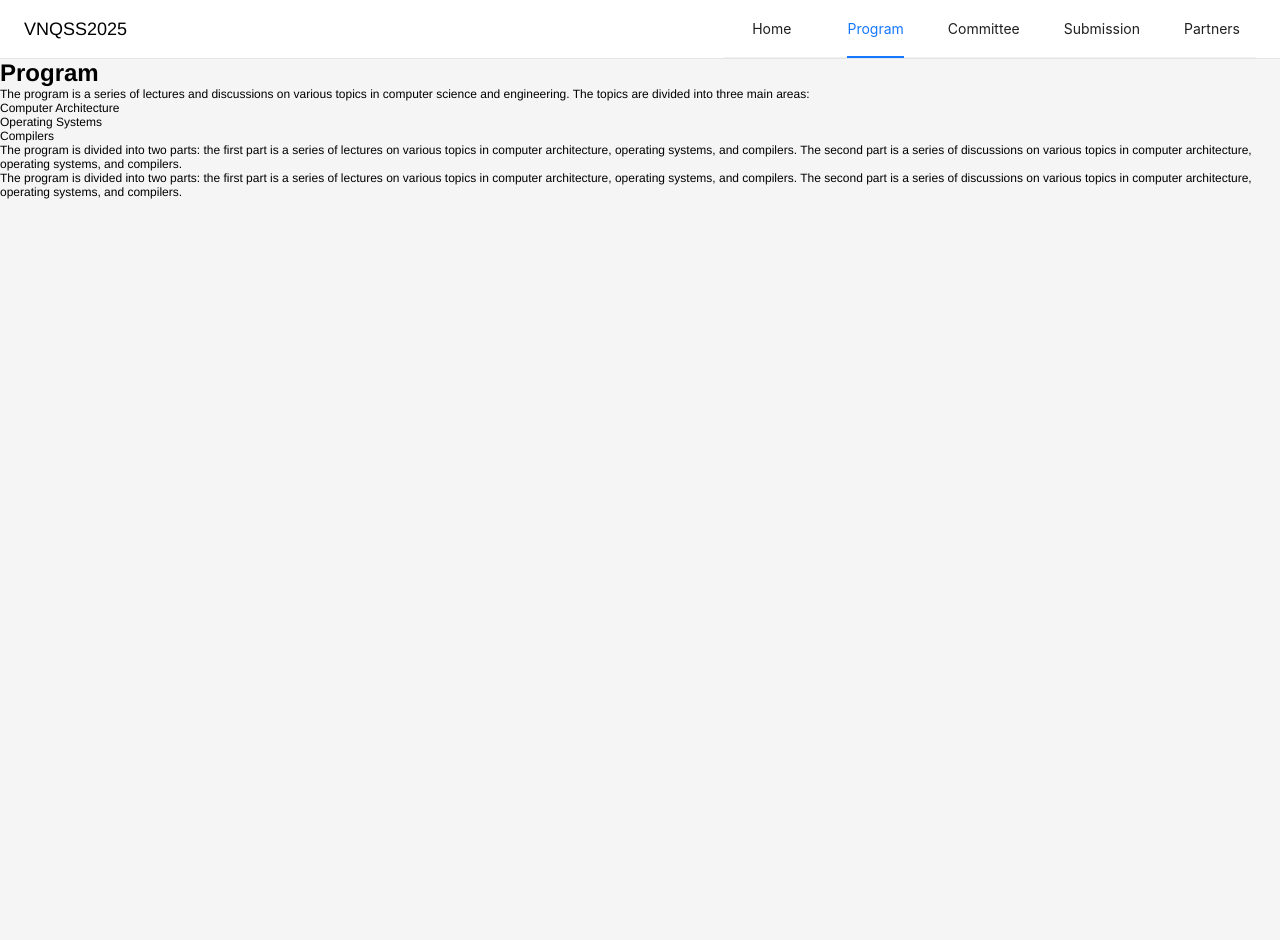
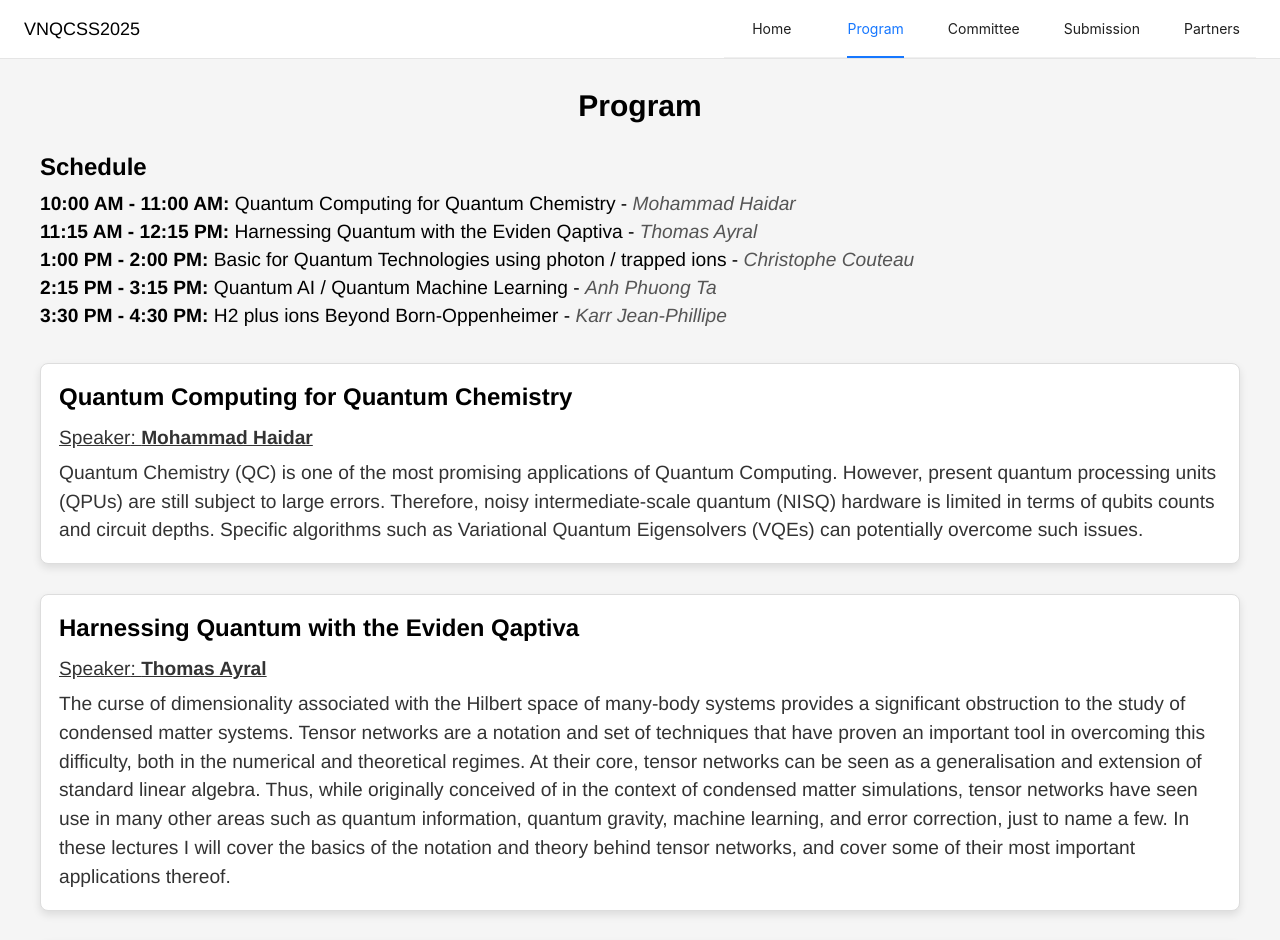
Before and after one commit to huybinhtr/react, a React (Vite) app: page /program in a window 1280 px wide. Shown: the top 940 px of the page. Before the commit the page ends 800 px from the top, so only its background shows below. Built offline with nearby package versions, Linux system fonts and the light colour scheme.

Commit message:
Update navbar, program page styles, and add package-lock.json

```diff
--- a/src/layout/navbar/index.tsx
+++ b/src/layout/navbar/index.tsx
@@ -38,7 +38,7 @@ export default function Navbar() {
 
   return (
     <div className="navbar">
-        <span className="navbarTitle">VNQSS2025</span>
+        <span className="navbarTitle">VNQCSS2025</span>
         <Menu rootClassName="navBarMenuFormat" className="navbarMenu" onClick={handleNavigate} mode="horizontal" defaultSelectedKeys={[currentPathName]} items={navbarItems} />
     </div>
   )
--- a/src/pages/Program/index.scss
+++ b/src/pages/Program/index.scss
@@ -0,0 +1,88 @@
+.program {
+    padding: 2.5rem 1rem;
+    display: flex;
+    flex-direction: column;
+    align-items: center;
+
+    .program-title {
+      text-align: center;
+      margin-bottom: 2.5rem;
+
+      h1 {
+        font-size: 2.5rem;
+        color: black;
+        font-weight: bold;
+        margin: 0;
+      }
+    }
+
+    .program-content {
+      width: 100%;
+      max-width: 1200px;
+      display: flex;
+      flex-direction: column;
+      gap: 2.5rem;
+
+      .calendar {
+        text-align: left;
+
+        h2 {
+          font-size: 2rem;
+          margin-bottom: 1rem;
+        }
+
+        ul {
+          list-style-type: none;
+          padding: 0;
+
+          li {
+            font-size: 1.6rem;
+            margin-bottom: 0.5rem;
+
+            strong {
+              font-weight: bold;
+            }
+
+            em {
+              font-style: italic;
+              color: #555;
+            }
+          }
+        }
+      }
+
+      .session {
+        display: flex;
+        flex-direction: column;
+        border: 1px solid #ddd;
+        padding: 1.5rem;
+        border-radius: 8px;
+        box-shadow: 0 4px 8px rgba(0, 0, 0, 0.1);
+        background-color: #fff;
+
+        h2 {
+          font-size: 2rem;
+          line-height: 2.5rem;
+          font-weight: 700;
+          margin-bottom: 1rem;
+        }
+
+        p {
+          margin: 0;
+          font-size: 1.6rem;
+          line-height: 1.5;
+          color: #333;
+
+          &:first-of-type {
+            font-weight: 400;
+            text-decoration: underline;
+            margin-bottom: 0.5rem;
+          }
+
+          strong {
+            font-weight: bold;
+          }
+        }
+      }
+    }
+  }
--- a/src/pages/Program/index.tsx
+++ b/src/pages/Program/index.tsx
@@ -1,25 +1,70 @@
 import "./index.scss";
 
 export default function Program() {
-  return <div className="program">
+  return (
+    <div className="program">
       <div className="program-title">
         <h1>Program</h1>
       </div>
       <div className="program-content">
+        <div className="calendar">
+          <h2>Schedule</h2>
+          <ul>
+            <li>
+              <strong>10:00 AM - 11:00 AM:</strong> Quantum Computing for Quantum Chemistry - <em>Mohammad Haidar</em>
+            </li>
+            <li>
+              <strong>11:15 AM - 12:15 PM:</strong> Harnessing Quantum with the Eviden Qaptiva - <em>Thomas Ayral</em>
+            </li>
+            <li>
+              <strong>1:00 PM - 2:00 PM:</strong> Basic for Quantum Technologies using photon / trapped ions - <em>Christophe Couteau</em>
+            </li>
+            <li>
+              <strong>2:15 PM - 3:15 PM:</strong> Quantum AI / Quantum Machine Learning - <em>Anh Phuong Ta</em>
+            </li>
+            <li>
+              <strong>3:30 PM - 4:30 PM:</strong> H2 plus ions Beyond Born-Oppenheimer - <em>Karr Jean-Phillipe</em>
+            </li>
+          </ul>
+        </div>
+        <div className="session">
+          <h2>Quantum Computing for Quantum Chemistry</h2>
+          <p><u>Speaker</u>: <strong>Mohammad Haidar</strong></p>
           <p>
-        The program is a series of lectures and discussions on various topics in computer science and engineering. The topics are divided into three main areas:
-      </p>
-      <ul>
-        <li>Computer Architecture</li>
-        <li>Operating Systems</li>
-        <li>Compilers</li>
-      </ul>
-      <p>
-        The program is divided into two parts: the first part is a series of lectures on various topics in computer architecture, operating systems, and compilers. The second part is a series of discussions on various topics in computer architecture, operating systems, and compilers.
-      </p>
-      <p>
-        The program is divided into two parts: the first part is a series of lectures on various topics in computer architecture, operating systems, and compilers. The second part is a series of discussions on various topics in computer architecture, operating systems, and compilers.
+            Quantum Chemistry (QC) is one of the most promising applications of Quantum Computing. However, present quantum processing units (QPUs) are still subject to large errors. Therefore, noisy intermediate-scale quantum (NISQ) hardware is limited in terms of qubits counts and circuit depths. Specific algorithms such as Variational Quantum Eigensolvers (VQEs) can potentially overcome such issues.
           </p>
         </div>
-  </div>;
+
+        <div className="session">
+          <h2>Harnessing Quantum with the Eviden Qaptiva</h2>
+          <p><u>Speaker</u>: <strong>Thomas Ayral</strong></p>
+          <p>
+            The curse of dimensionality associated with the Hilbert space of many-body systems provides a significant obstruction to the study of condensed matter systems. Tensor networks are a notation and set of techniques that have proven an important tool in overcoming this difficulty, both in the numerical and theoretical regimes. At their core, tensor networks can be seen as a generalisation and extension of standard linear algebra. Thus, while originally conceived of in the context of condensed matter simulations, tensor networks have seen use in many other areas such as quantum information, quantum gravity, machine learning, and error correction, just to name a few. In these lectures I will cover the basics of the notation and theory behind tensor networks, and cover some of their most important applications thereof.
+          </p>
+        </div>
+
+        <div className="session">
+          <h2>Basic for Quantum Technologies using photon / trapped ions</h2>
+          <p><u>Speaker</u>: <strong>Christophe Couteau</strong></p>
+          <p>
+            After a brief introduction to bosonic systems, I will explain how they can be used to construct error-correcting codes, known as bosonic codes. I will compare them with the more traditional multi-qubit codes. I will then present in details several examples of single-mode codes (GKP, Cat...) and figures of merit to assess their performance. The rest of the talk will be devoted to multimode codes.
+          </p>
+        </div>
+
+        <div className="session">
+          <h2>Quantum AI / Quantum Machine Learning</h2>
+          <p><u>Speaker</u>: <strong>Anh Phuong Ta</strong></p>
+          <p>
+            This tutorial will consist of three lectures. The first lecture will cover the basics of representation theory of finite groups: irreducible representations, their characters, and Schur's Lemma. We will also discuss the non-abelian Fourier transform and its application to the hidden subgroup problem. The second lecture will cover Schur-Weyl duality. In particular, we will discuss the representation theory of the unitary and symmetric groups, and introduce the quantum Schur transform. The third lecture will cover various applications of representation theory in quantum computing, such as weak Schur sampling, spectrum estimation, and tomography.
+          </p>
+        </div>
+
+        <div className="session">
+          <h2>H2 plus ions Beyond Born-Oppenheimer</h2>
+          <p><u>Speaker</u>: <strong>Karr Jean-Phillipe</strong></p>
+          <p>TBD</p>
+        </div>
+      </div>
+    </div>
+  );
 }
```
Also changed, not shown: 1 other file (tests, documents, lock files or other folders). Lines whose indentation alone changed are shown as unchanged.
